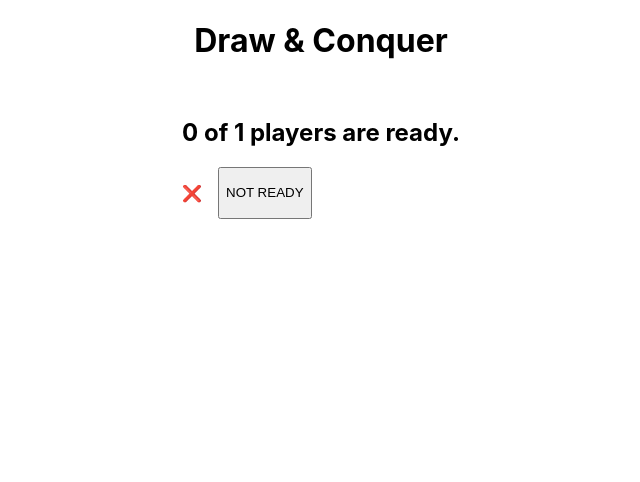
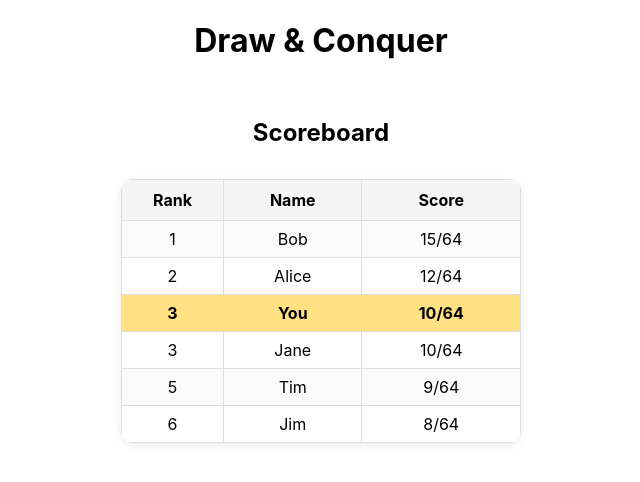
Before and after one commit to cordellbonnieux/Draw-And-Conquer, a React (Create React App) app in the folder draw-and-conquer-client/: page / in a window 1280 px wide. Shown: the top 482 px of the page, without its empty margins (319-959 px from the left). Built offline with nearby package versions, Linux system fonts and the light colour scheme; no server answers.

Commit message:
update READMME: add winning condition to GAME state and score display

```diff
--- a/draw-and-conquer-client/src/App.tsx
+++ b/draw-and-conquer-client/src/App.tsx
@@ -15,7 +15,7 @@ enum State {
 
 function App(): React.JSX.Element {
   let socket: WebSocket
-  const [state, setState] = useState<State>(State.QUEUE)
+  const [state, setState] = useState<State>(State.SCOREBOARD)
 
   const body: () => React.JSX.Element = () => {
     if (state == State.QUEUE)
@@ -74,12 +74,12 @@ function App(): React.JSX.Element {
   })
 
   const players = [
-    { id: '1', name: 'Alice', score: 120 },
-    { id: '2', name: 'Bob', score: 150 },
-    { id: '3', name: 'You', score: 100 },
-    { id: '4', name: 'Jane', score: 100 },
-    { id: '200', name: 'Jim', score: 100 },
-    { id: '5', name: 'Tim', score: 1100 },
+    { id: '1', name: 'Alice', score: 12 },
+    { id: '2', name: 'Bob', score: 15 },
+    { id: '3', name: 'You', score: 10 },
+    { id: '4', name: 'Jane', score: 10 },
+    { id: '200', name: 'Jim', score: 8 },
+    { id: '5', name: 'Tim', score: 9 },
   ];
   const currentPlayerId = '3';
 
--- a/draw-and-conquer-client/src/components/ScoreBoard.tsx
+++ b/draw-and-conquer-client/src/components/ScoreBoard.tsx
@@ -61,7 +61,7 @@ export default function ScoreBoard({ players, currentPlayerId }: ScoreBoardProps
             >
               <td style={{ border: '1px solid #ddd', padding: '8px', textAlign: 'center' }}>{ranks[idx]}</td>
               <td style={{ border: '1px solid #ddd', padding: '8px', textAlign: 'center' }}>{player.name}</td>
-              <td style={{ border: '1px solid #ddd', padding: '8px', textAlign: 'center' }}>{player.score}</td>
+              <td style={{ border: '1px solid #ddd', padding: '8px', textAlign: 'center' }}>{player.score}/64</td>
             </tr>
           ))}
         </tbody>
```
Also changed, not shown: 1 other file (tests, documents, lock files or other folders).
